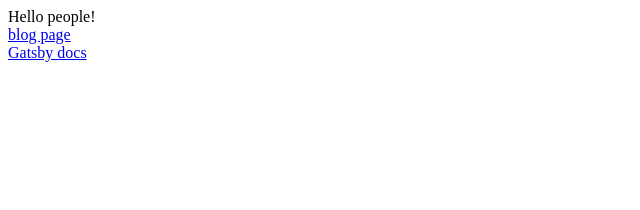
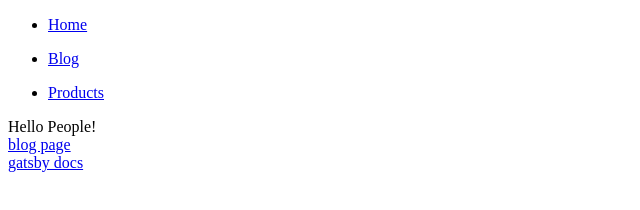
Before and after one commit to markgmz92/gatsby_tutorial, a Gatsby site: page / in a window 1280 px wide. Shown: the whole page, without its empty margins (0-640 px from the left). Built offline with nearby package versions, Linux system fonts and the light colour scheme; Gatsby itself is replaced by a stand-in of ours.

Commit message:
[GP - 003] Created navbar component

```diff
--- /dev/null
+++ b/src/components/Navbar.js
@@ -0,0 +1,26 @@
+import React from "react"
+import { Link } from "gatsby"
+
+const Navbar = () => {
+  return (
+    <nav>
+      <ul>
+        <li>
+          <Link to="/">Home</Link>
+        </li>
+      </ul>
+      <ul>
+        <li>
+          <Link to="/blog">Blog</Link>
+        </li>
+      </ul>
+      <ul>
+        <li>
+          <Link to="/products">Products</Link>
+        </li>
+      </ul>
+    </nav>
+  )
+}
+
+export default Navbar
--- a/src/pages/index.js
+++ b/src/pages/index.js
@@ -1,14 +1,18 @@
 import React from "react"
 import { Link } from "gatsby"
+import Navbar from "../components/Navbar"
 
-export default () => {
+const index = () => {
   return (
     <div>
-      Hello people!
+      <Navbar />
+      Hello People!
       <div>
         <Link to="/blog/">blog page</Link>
       </div>
-      <a href="https://www.gatsbyjs.org">Gatsby docs</a>
+      <a href="https://www/gatsbyjs.org">gatsby docs</a>
     </div>
   )
 }
+
+export default index
```
